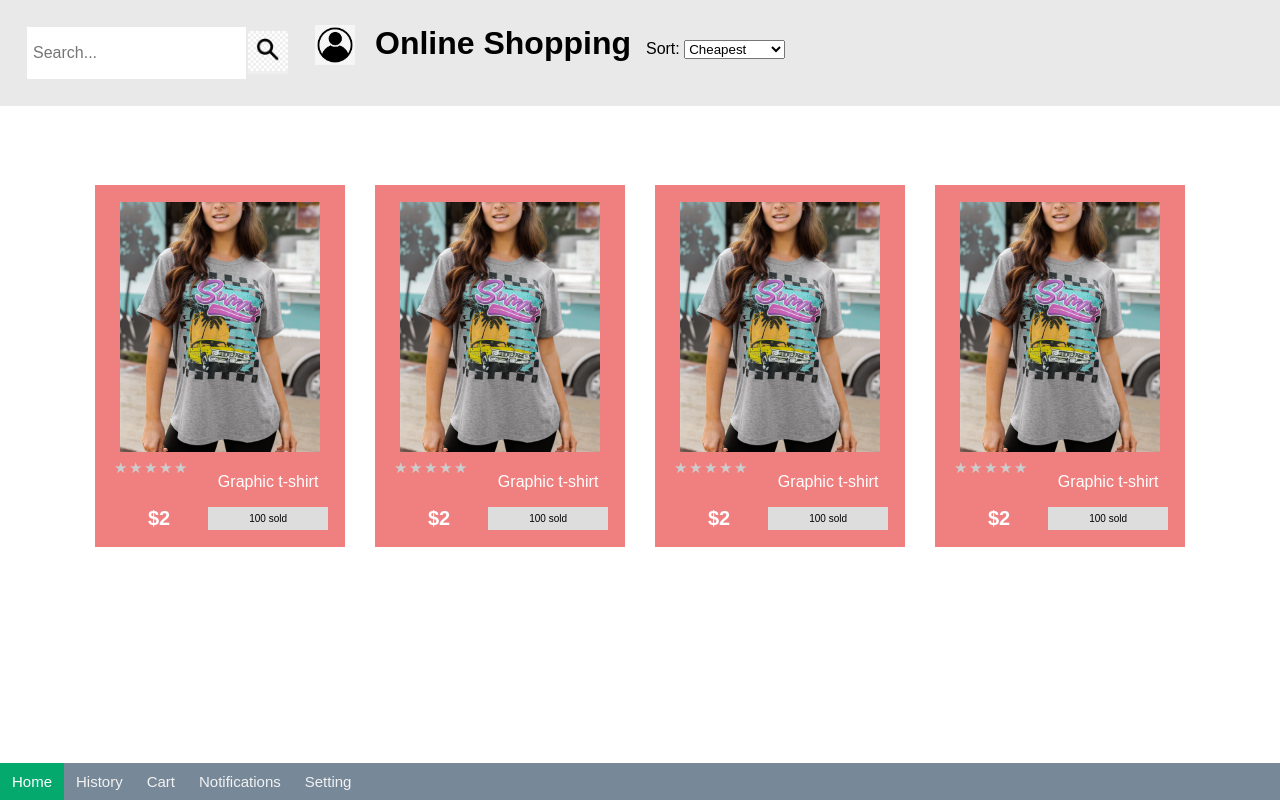
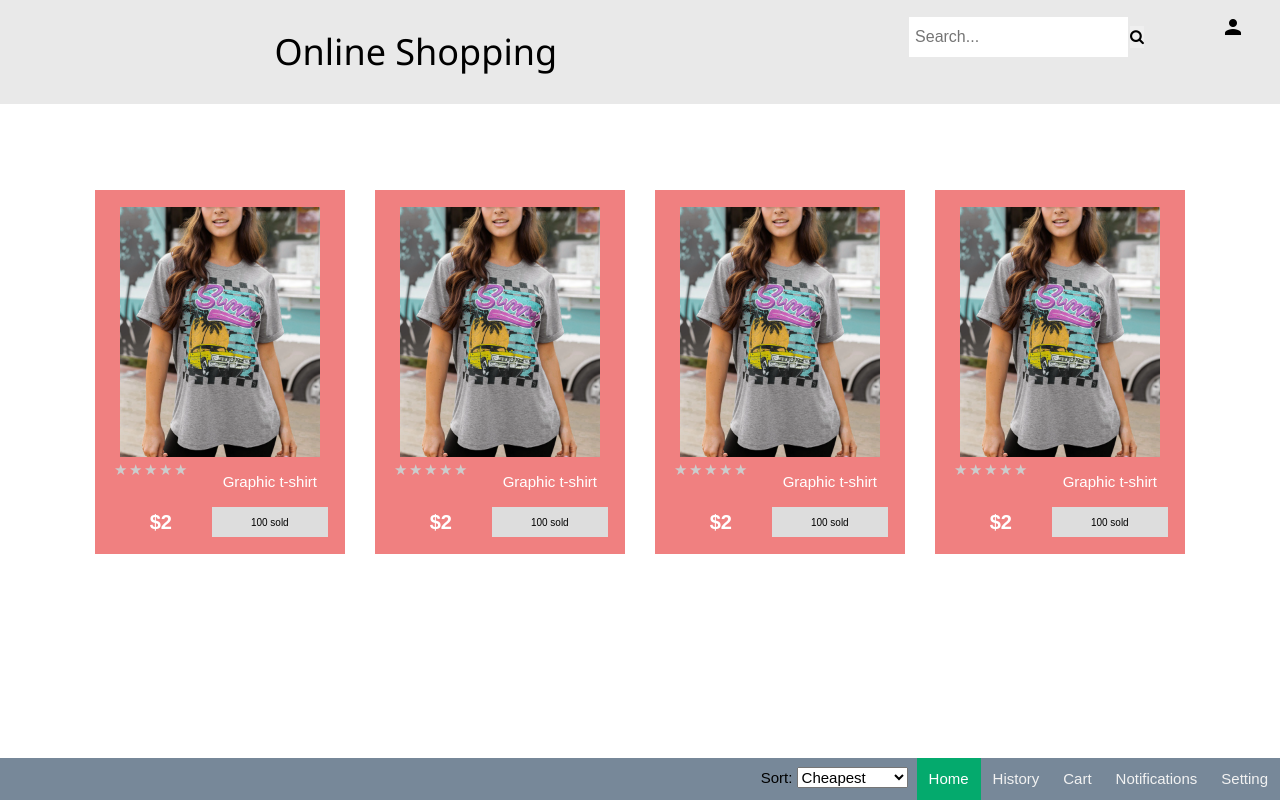
Before and after one commit to usena/E-commerce_Forum-Week6-, a plain HTML site: page index.html in a window 1280 px wide. Drawn offline with nearby package versions, Linux system fonts and the light colour scheme.

Commit message:
Update index.html

```diff
--- a/index.html
+++ b/index.html
@@ -5,6 +5,8 @@
     <meta name="viewport" content="width=device-width, initial-scale=1.0">
     <title>E-commerce</title>
     <link rel="stylesheet" href="https://fonts.googleapis.com/icon?family=Material+Icons">
+    <link rel="stylesheet" href="https://www.w3schools.com/w3css/4/w3.css">
+    <link rel="stylesheet" href="https://cdnjs.cloudflare.com/ajax/libs/font-awesome/4.7.0/css/font-awesome.min.css">
     <style>
         body {
             margin: 0;
@@ -13,12 +15,15 @@
         .topnav{
             display: flex;
             flex-wrap: wrap;
+            justify-content: flex-end;
             position: fixed;
             width:100%;
             overflow:hidden;
             background-color: #e9e9e9;
             color: black;
-            padding: 25px;
+            padding: 15px;
+            top:0;
+            margin-right:20px;
         }
         .search1{
             margin-right: 25px;
@@ -32,18 +37,11 @@
         .topnav .search1 button{
             border:none;
         }
-        #search_img{
-            width:40px;
-            height:auto;
-        }
-        #profile_img{
-            width:40px;
-            height:auto;
-        }
         .container_products{
             display: flex;
             flex-wrap: wrap;
-            margin: 20px;
+            padding-top:50px;
+            padding-bottom: 40px;
             justify-content: center;
         }
         .container_products img{
@@ -111,9 +109,10 @@
     bottom:0;
     width:100%;
     display: flex;
+    flex-wrap: wrap;
+    justify-content: flex-end;
 }
 .navbar a {
-    float: left;
     display: block;
     color: #f2f2f2;
     text-align: center;
@@ -134,7 +133,10 @@
 </head>
 <body>
     <div class="topnav">
-            <div class="search1">
+        <div>
+            <h1 style="text-align:center;">Online Shopping</h1>
+        </div>
+        <div class="search1" style="margin-left: 350px;">
             <form action="/action_page.php">
                 <table>
                     <tr>
@@ -142,35 +144,22 @@
                             <input type="text" placeholder="Search..." name="search">
                         </td>
                         <td>
-                                <button type="submit"><img src="search.jpg" id="search_img"></button>
+                            <button type="submit"><i class="fa fa-search"></i></button>
                         </td>
                     </tr>
                 </table>
             </form>
         </div>
-            <div style="margin-right:20px;">
-                <a class="profile" href="#profile"><img src="profile_pic.jpg" id="profile_img"></a>
+        <div style="margin-right:20px;margin-left:50px;">
+            <a class="profile" href="#profile"><i class="material-icons">person</i></a>
         </div>
-            <div>
-                <h1 style="text-align:center;">Online Shopping</h1>
-            </div>
-            <div style="padding:15px;">
-                <form action="/action_page.php">
-                    <label for="sort">Sort:</label>
-                    <select name="sort" id="sort">
-                        <option value="price">Cheapest</option>
-                        <option value="popularity">Most Popular</option>
-                        <option value="update">Most Recent</option>
-                    </select>
-                </form>
-            </div>
-    </div><br><br><br><br><br>
+    </div><br><br>
     <div id="middle_sec" style="margin-bottom: 50px;margin-top:80px;">
         <div class="slide">
 
         </div>
         <div class="container_products">
-            <div class="product-1">
+            <a href="#product-1"><div class="product-1">
                 <table class="tab-1">
                     <tr><td colspan="2"><img src="shirt.webp"></td></tr>
                     <tr>
@@ -195,8 +184,8 @@
                         <td style="font-size: 10px;background-color: #ddd;color: black;">100 sold</td>
                     </tr>
                 </table>
-            </div>
-            <div class="product-2">
+            </div></a>
+            <a href="#product-2"><div class="product-2">
                 <table class="tab-2">
                     <tr><td colspan="2"><img src="shirt.webp"></td></tr>
                     <tr>
@@ -221,8 +210,8 @@
                         <td style="font-size: 10px;background-color: #ddd;color: black;">100 sold</td>
                     </tr>
                 </table>
-            </div>
-            <div class="product-3">
+            </div></a>
+            <a href="#product-3"><div class="product-3">
                 <table class="tab-2">
                     <tr><td colspan="2"><img src="shirt.webp"></td></tr>
                     <tr>
@@ -247,8 +236,8 @@
                         <td style="font-size: 10px;background-color: #ddd;color: black;">100 sold</td>
                     </tr>
                 </table>
-            </div>
-            <div class="product-2">
+            </div></a>
+            <a href="#product-4"><div class="product-2">
                 <table class="tab-2">
                     <tr><td colspan="2"><img src="shirt.webp"></td></tr>
                     <tr>
@@ -273,11 +262,21 @@
                         <td style="font-size: 10px;background-color: #ddd;color: black;">100 sold</td>
                     </tr>
                 </table>
-            </div>
+            </div></a>
         </div>
     </div>
 
     <div class="navbar">
+        <div style="padding:9px;">
+            <form action="/action_page.php">
+                <label for="sort">Sort:</label>
+                <select name="sort" id="sort">
+                    <option value="price">Cheapest</option>
+                    <option value="popularity">Most Popular</option>
+                    <option value="update">Most Recent</option>
+                </select>
+            </form>
+        </div>
         <a href="#home" class="active">Home</a>
         <a href="#history">History</a>
         <a href="#cart">Cart</a>
```
Lines whose indentation alone changed are shown as unchanged.
